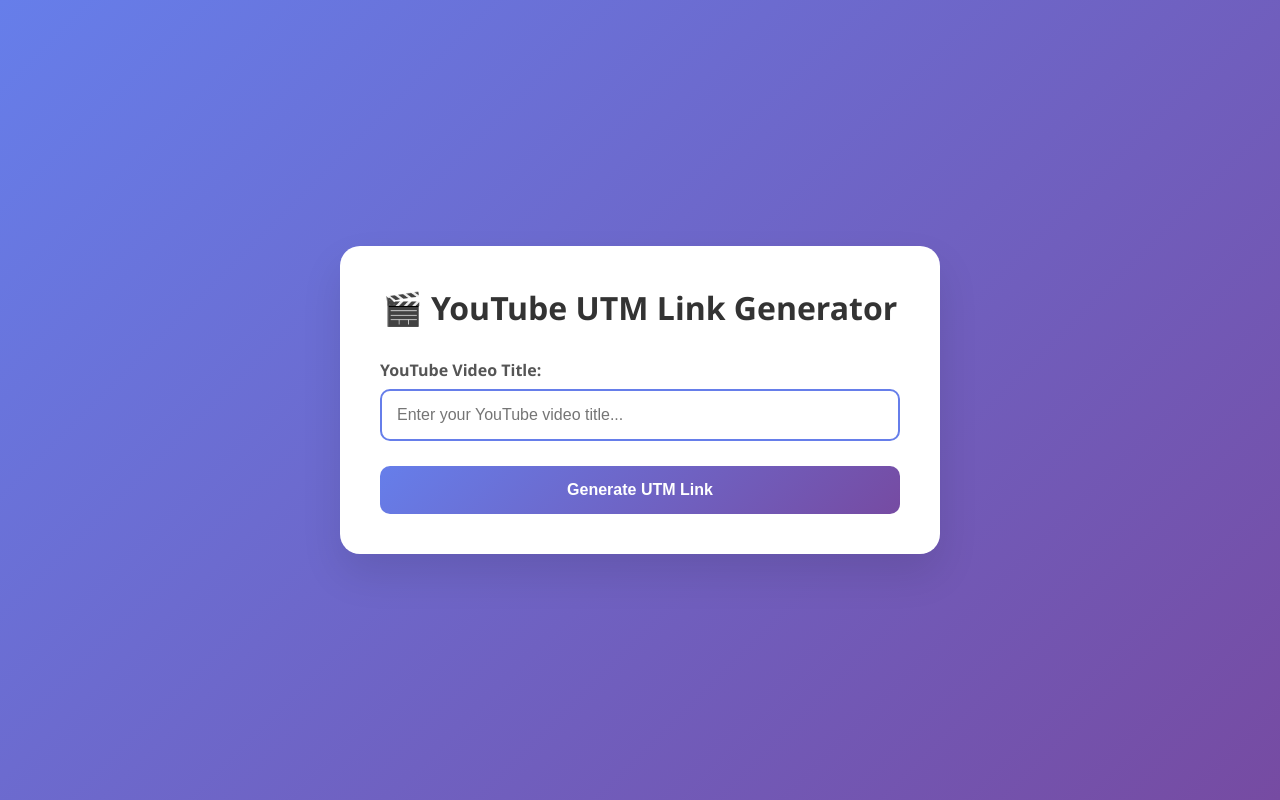
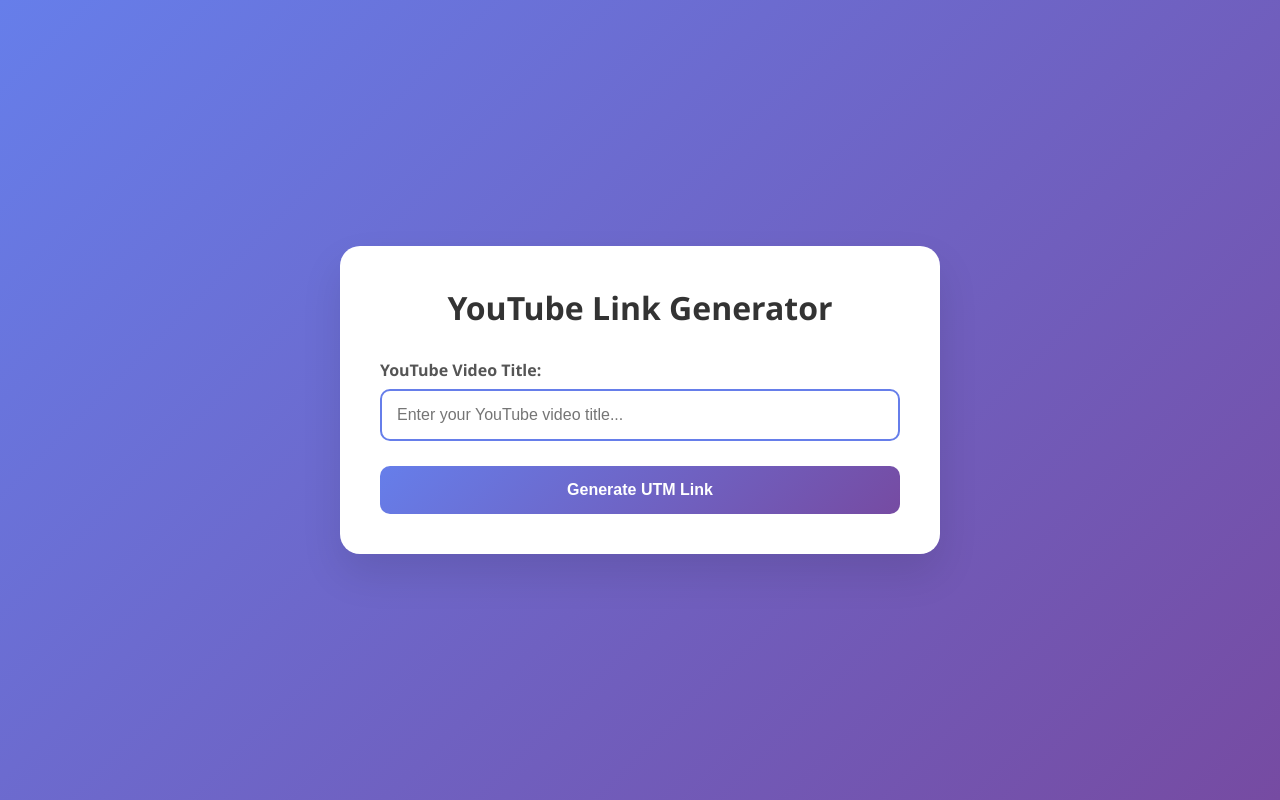
Before and after one commit to Marvinhaemke/youtube-url, a website: page index.html in a window 1280 px wide. Drawn offline with Linux system fonts and the light colour scheme.

Commit message:
Update index.html

```diff
--- a/index.html
+++ b/index.html
@@ -163,7 +163,7 @@
 </head>
 <body>
     <div class="container">
-        <h1>🎬 YouTube UTM Link Generator</h1>
+        <h1>YouTube Link Generator</h1>
 
         <form id="utmForm">
             <div class="form-group">
```
